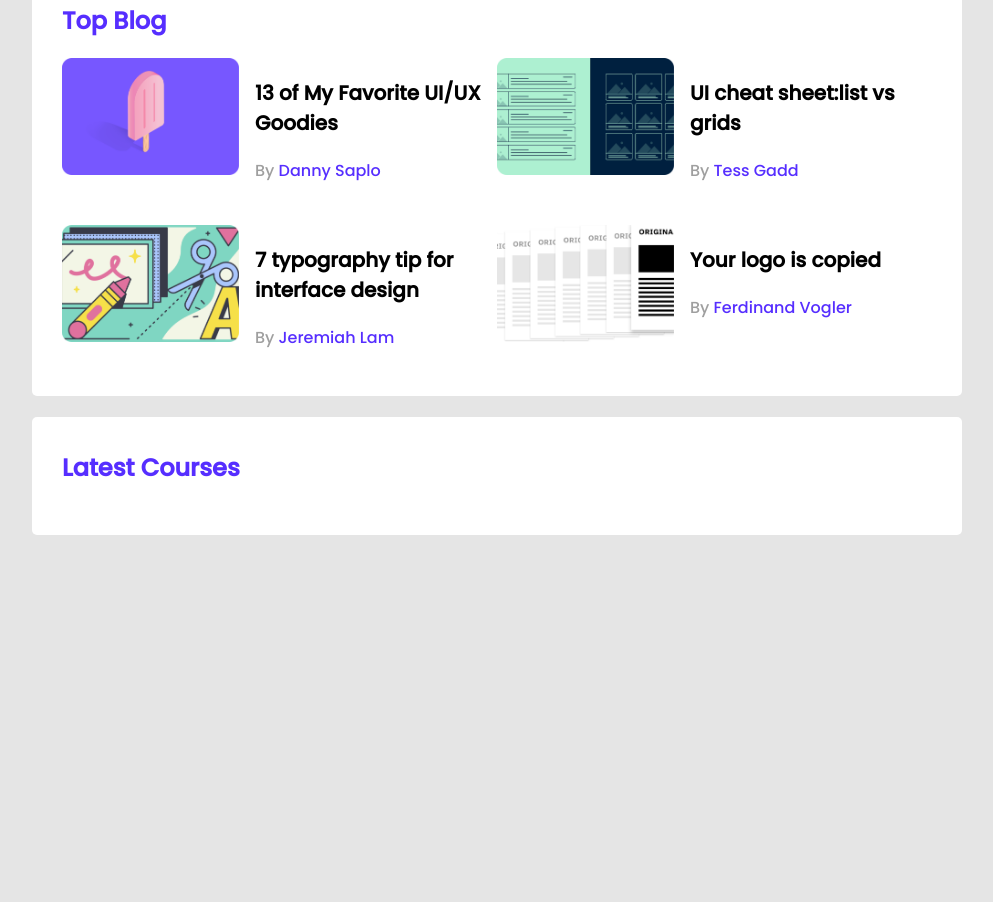
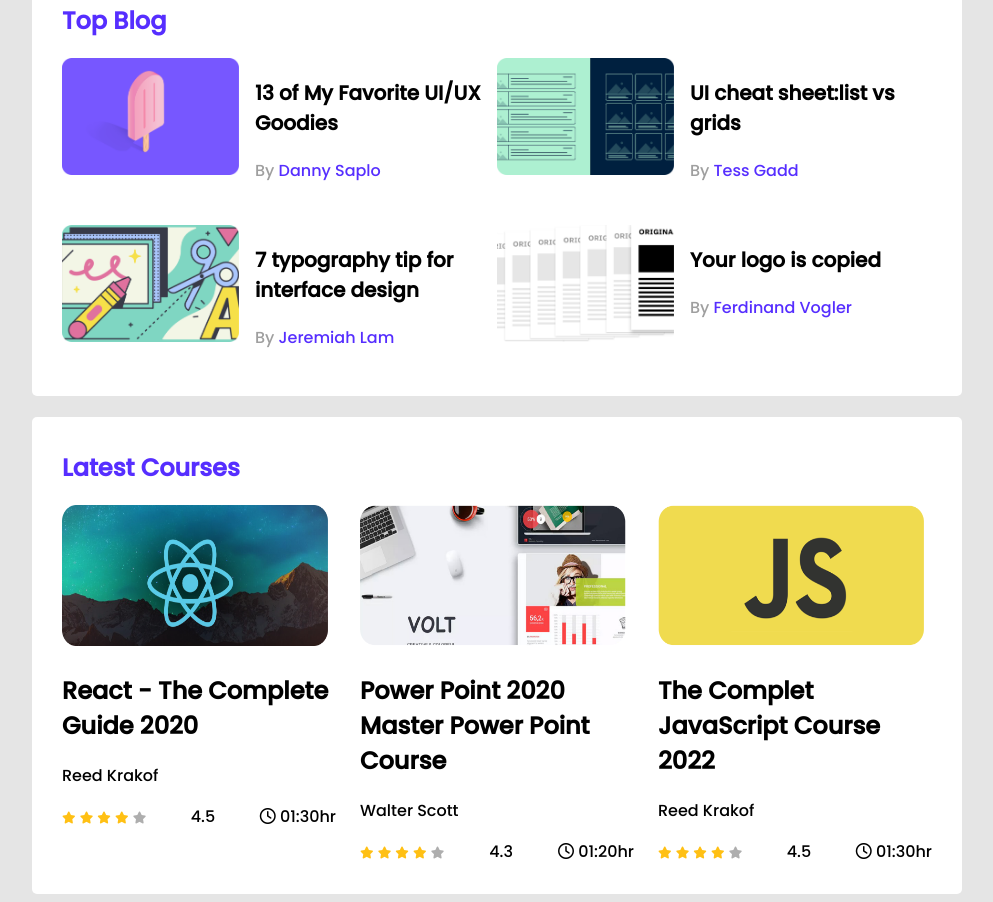
Before and after one commit to jasheya/leader-board-css, a plain HTML site: page index.html in a window 1280 px wide. Shown: the part 329-1231 px from the top of the page, without its empty margins (143-1136 px from the left). Before the commit the page ends 872 px from the top, so only its background shows below. Drawn offline with Linux system fonts and the light colour scheme.

Commit message:
top blogs and courses

```diff
--- a/index.html
+++ b/index.html
@@ -5,6 +5,8 @@
     <meta http-equiv="X-UA-Compatible" content="IE=edge">
     <meta name="viewport" content="width=device-width, initial-scale=1.0">
     <title>leader-board</title>
+    <!-- font awesome -->
+    <script src="https://kit.fontawesome.com/bde4c994b5.js" crossorigin="anonymous"></script>
     <!-- stylesheet -->
     <link rel="stylesheet" href="styles/style.css">
 </head>
@@ -92,9 +94,80 @@
     <!-----
         latest courses
       ------->
-      <section class="container">
+    <section class="container">
         <h2 class="section-title">Latest Courses</h2>
-      </section>
+        <div class="courses">
+            <div class="course">
+                <div class="course-banner">
+                    <img src="images/courses/course-1.png" alt="">
+                </div>
+                <div class="course-details">
+                    <h2 class="course-title">React - The Complete Guide 2020</h2>
+                    <p class="course-author">Reed Krakof</p>
+                    <div class="course-info">
+                        <div>
+                            <i class="fa-solid fa-star filled"></i>
+                            <i class="fa-solid fa-star filled"></i>
+                            <i class="fa-solid fa-star filled"></i>
+                            <i class="fa-solid fa-star filled"></i>
+                            <i class="fa-solid fa-star empty"></i>
+                        </div>
+                        <div>4.5</div>
+                        <div class="course-duration">
+                            <i class="fa-regular fa-clock"></i>
+                            01:30hr
+                        </div>
+                    </div>
+                </div>
+            </div>
+            <div class="course">
+                <div class="course-banner">
+                    <img src="images/courses/course-2.png" alt="">
+                </div>
+                <div class="course-details">
+                    <h2 class="course-title">Power Point 2020 Master Power Point Course</h2>
+                    <p class="course-author">Walter Scott</p>
+                    <div class="course-info">
+                        <div>
+                            <i class="fa-solid fa-star filled"></i>
+                            <i class="fa-solid fa-star filled"></i>
+                            <i class="fa-solid fa-star filled"></i>
+                            <i class="fa-solid fa-star filled"></i>
+                            <i class="fa-solid fa-star empty"></i>
+                        </div>
+                        <div>4.3</div>
+                        <div class="course-duration">
+                            <i class="fa-regular fa-clock"></i>
+                            01:20hr
+                        </div>
+                    </div>
+                </div>
+            </div>
+            <div class="course">
+                <div class="course-banner">
+                    <img src="images/courses/course-3.png" alt="">
+                </div>
+                <div class="course-details">
+                    <h2 class="course-title">The Complet JavaScript Course 2022</h2>
+                    <p class="course-author">Reed Krakof</p>
+                    <div class="course-info">
+                        <div>
+                            <i class="fa-solid fa-star filled"></i>
+                            <i class="fa-solid fa-star filled"></i>
+                            <i class="fa-solid fa-star filled"></i>
+                            <i class="fa-solid fa-star filled"></i>
+                            <i class="fa-solid fa-star empty"></i>
+                        </div>
+                        <div>4.5</div>
+                        <div class="course-duration">
+                            <i class="fa-regular fa-clock"></i>
+                            01:30hr
+                        </div>
+                    </div>
+                </div>
+            </div>
+        </div>
+    </section>
     </main>
 </body>
 </html>
--- a/styles/style.css
+++ b/styles/style.css
@@ -75,3 +75,45 @@ Top Blog Styles
     color:#562EFF;
     font-size: 16px;
 }
+/* ---------
+     Courses Styles
+-------- */
+.courses{
+    display: grid;
+    grid-template-columns: repeat(3, 1fr);
+    grid-column-gap: 24px;
+}
+.course .course-banner img{
+    width: 266px;
+    height: 141px;
+}
+.course-info{
+    display: flex;
+    align-items: center;
+    justify-content: space-between;
+}
+.fa-star{
+    font-size: 12px;
+}
+.fa-star.filled{
+    color: #ffc014;
+}
+.fa-star.empty{
+    color: #aeaeae;
+}
+/*--------
+     Media Query
+     =-----------*/
+
+     /* Mobile Devices */
+@media only screen and (max-width: 688px) {
+    .container, .courses{
+        width: 100%;
+    }
+    .players, .blogs, .courses{
+        grid-template-columns: repeat(1, 1fr);
+    }
+    .player, .blog{
+        flex-direction: column;
+    }
+}
```
